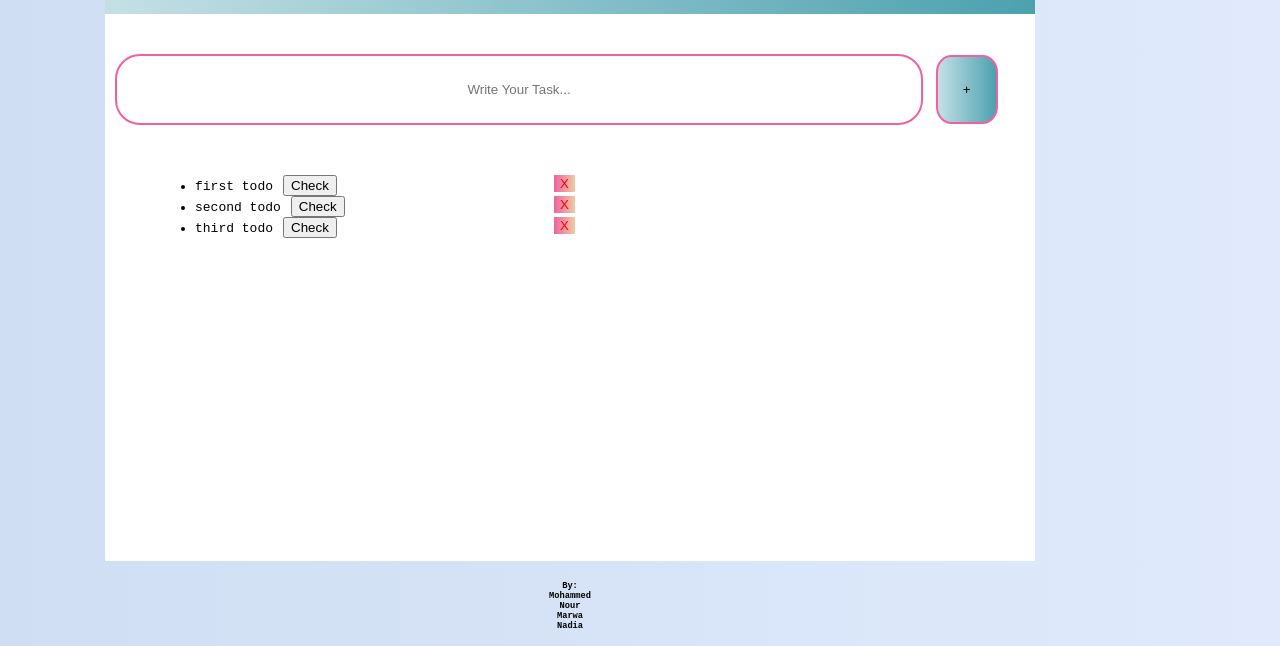
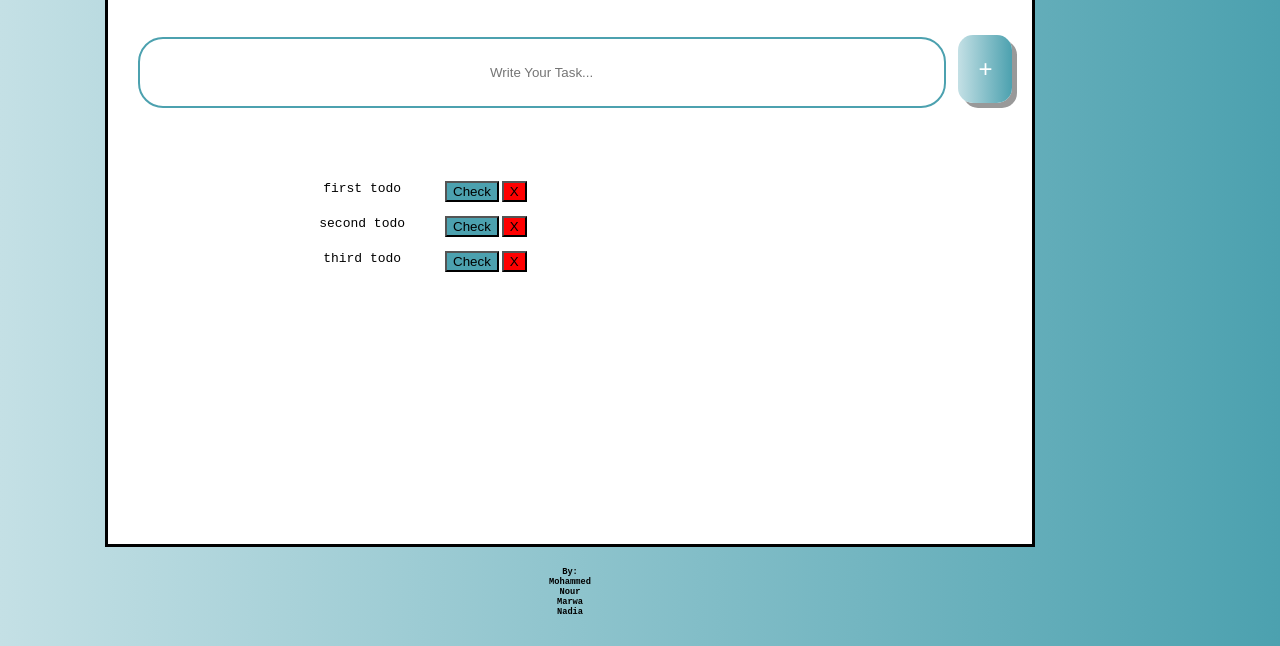
Before and after one commit to facg3/todo-list, a website: page index.html in a window 1280 px wide. Shown: the part 201-847 px from the top of the page. Drawn offline with Linux system fonts and the light colour scheme.

Commit message:
Fixed the styling Relates #19

```diff
--- a/style.css
+++ b/style.css
@@ -1,56 +1,43 @@
 body {
-
-  background: #E0EAFC;  /* fallback for old browsers */
-background: -webkit-linear-gradient(to right, #CFDEF3, #E0EAFC);  /* Chrome 10-25, Safari 5.1-6 */
-background: linear-gradient(to right, #CFDEF3, #E0EAFC); /* W3C, IE 10+/ Edge, Firefox 16+, Chrome 26+, Opera 12+, Safari 7+ */
+      background: #4CA1AF;  /* fallback for old browsers */
+      background: -webkit-linear-gradient(to right, #C4E0E5, #4CA1AF);  /* Chrome 10-25, Safari 5.1-6 */
+      background: linear-gradient(to right, #C4E0E5, #4CA1AF); /* W3C, IE 10+/ Edge, Firefox 16+, Chrome 26+, Opera 12+, Safari 7+ */
+      text-align:center;
       font-family: monospace;
-  margin-top: 100px;
-  margin-right: 100px;
-  margin-bottom: 100px;
-  margin-left: 100px;
+      margin:100px;
       height: 637px;
       width: 930px;
-  border-top-width: 10px;
-  padding-bottom: 5px;
-  padding-left: 5px;
-  padding-right: 5px;
-  padding-top: 5px;
-  border-left-width: 10px;
-  border-right-width: 10px;
-  border-bottom-width: 10px;
-
+      padding :5px;
+      border-width: 10px;
  }
-
 
   #h1{
       font-family: "Times New Roman", Times, serif;
-background: #4CA1AF;  /* fallback for old browsers */
-background: -webkit-linear-gradient(to right, #C4E0E5, #4CA1AF);  /* Chrome 10-25, Safari 5.1-6 */
-background: linear-gradient(to right, #C4E0E5, #4CA1AF); /* W3C, IE 10+/ Edge, Firefox 16+, Chrome 26+, Opera 12+, Safari 7+ */
-
-text-align:center;
+      background-color: black;;
       align-self: center;
-color: black;
+      color: white;
       margin-right:0px;
       margin-left: 0px;
       height:70px;
-width: 930px;
-margin-top: 20px;
+      width: 928px;
       padding-top: 10px;
       padding-bottom: 10px;
       margin-bottom: 20px;
+  }
 
-}
 #todo-container{
       margin-right: 50px;
       margin-left: 50px;
       margin-top: 50px;
-  border-bottom-width: 50px;
-  height: 150px;
-  width: 800px;;
+      height:350px;
+      width: 500px;;
+      align-self: center;
+       padding-left: 0px;
+       overflow-y: auto;
 }
+
 .text{
-  border: 2px solid #ef629f;
+      border: 2px solid #4CA1AF;
       border-radius: 25px;
       background-color:white;
       color:  black;
@@ -64,89 +51,156 @@ margin-bottom: 20px;
 
 }
 .add-btn{
+      display: inline-block;
+      padding-left: 20px;
+      padding-right: 20px;
+      padding-top: 20px;
+      padding-bottom: 20px;
+      font-size: 24px;
+      cursor: pointer;
+      text-align: center;
+      text-decoration: none;
+      outline: none;
+      color: #fff;
       background: #4CA1AF;  /* fallback for old browsers */
       background: -webkit-linear-gradient(to right, #C4E0E5, #4CA1AF);  /* Chrome 10-25, Safari 5.1-6 */
       background: linear-gradient(to right, #C4E0E5, #4CA1AF); /* W3C, IE 10+/ Edge, Firefox 16+, Chrome 26+, Opera 12+, Safari 7+ */
+      border: none;
+      border-radius: 15px;
+      box-shadow: 5px 5px  #999;
+      display: inline-block;
+}
 
-  border: none;
+.add-btn:hover {
+      background-color: #4CA1AF;
+  }
+
+.add-btn:active {
+      background-color: #4CA1AF;
+      box-shadow: 0 5px #666;
+      transform: translateY(4px);
+  }
+
+.remove{
       color:black;
-  height: auto;
-  width: auto;
-  margin-right: 10px;
-  margin-left: 0px;
-  padding-left: 25px;
-  padding-right: 25px;
-  padding-bottom: 25px;
-  padding-top: 25px;
-  cursor: pointer;
-  border: 2px solid #ef629f;
-  border-radius: 25%;
-  min-height: 100%
-
-}
-.remove{
-  background-color: background: #EECDA3;  /* fallback for old browsers */
-  background: -webkit-linear-gradient(to right, #EF629F, #EECDA3);  /* Chrome 10-25, Safari 5.1-6 */
-  background: linear-gradient(to right, #EF629F, #EECDA3); /* W3C, IE 10+/ Edge, Firefox 16+, Chrome 26+, Opera 12+, Safari 7+ */
-  border: none;
-  color:red;
+      background-color:red;
       height: auto;
       width: auto;
       margin-left:3px;
       float: right;
+      align: left;
+      display: inline-block;
 }
+.remove:hover {
+      background-color: white;
+  }
+
+.remove:active {
+      background-color: white;
+      transform: translateY(4px);
+  }
+
 .sec{
       padding-top: 0px;
       height: 100%;
       background-color:#ffffff;
       align-self: auto;
+      border: 3px solid black;
 }
+
 .ul1{
-   background:#2C3E50;
-   max-width: 50%;
+
+      padding-left: 0px;
   }
+
   li{
-   background: white;
-   max-width: 50%;
+     padding-top: 10px;
+     padding-bottom: 10px;
+     padding-right: 60px;
+     width:100%;
+     list-style-type: none;
 
+}
+
+ul{
+   padding-left: 0px;
+   display: flex;
+   display: inline-block;
 }
 
 .checked{
      text-decoration: line-through;
+     color:red;
 }
+
 .checkb{
     margin-left: 10px;
+    background-color: #4CA1AF;
+    margin-left: 10px;
+    margin-right: auto;
+    display: inline;
+    height: auto;
+    width: auto;
+    float: right;
+    font-size: auto;
+    display: inline-block;
+}
+.checkb:hover {
+      background-color: white;
+  }
 
+.checkb:active {
+      background-color: white;
+      transform: translateY(4px);
   }
-@media only screen and (max-width: 1120px) {/* include a block of CSS properties only if a certain condition is true.*/
+
+footer{
+    background-color: black;
+    color:white;
+    padding-top: 10px;
+    height: 30px;
+}
+
+@media only screen and (max-width: 1120px) {
 #h1{
     width: 100%;
 }
-@media only screen and (max-width: 1120px) {/* include a block of CSS properties only if a certain condition is true.*/
+}
+
+  @media only screen and (max-width : 500px) {/* include a block of CSS properties only if a certain condition is true.*/
   .sec{
-        width: 100%;
+        width: 50%;
+      }
     }
         @media only screen and (max-width: 1120px) {/* include a block of CSS properties only if a certain condition is true.*/
             .text{
                 width: 50%;
               }
+            }
               @media only screen and (max-width: 1120px) {/* include a block of CSS properties only if a certain condition is true.*/
                   body{
                       width: 50%;
                     }
+                  }
                     @media only screen and (max-width: 1120px) {/* include a block of CSS properties only if a certain condition is true.*/
                         .add-btn{
-                            width: 10%;
+                            width:10%;
+                          }
                         }
                           @media only screen and (max-width: 1120px) {/* include a block of CSS properties only if a certain condition is true.*/
                               .todo-container{
-                                  width: 10%;
+                                  width: 50%;
+                                }
                               }
 
                                   @media only screen and (max-width: 1120px) {/* include a block of CSS properties only if a certain condition is true.*/
                                       li{
                                           width: 50%;
-                                          .ul1{
-                                             max-width: 50%;
                                           }
                                         }
+                                          @media only screen and (max-width: 550px) {/* include a block of CSS properties only if a certain condition is true.*/
+                                              .checkb{
+                                                  width: 50%;
+                                                  display: block;
+                                                  }
+                                                }
```
Lines whose indentation alone changed are shown as unchanged.
